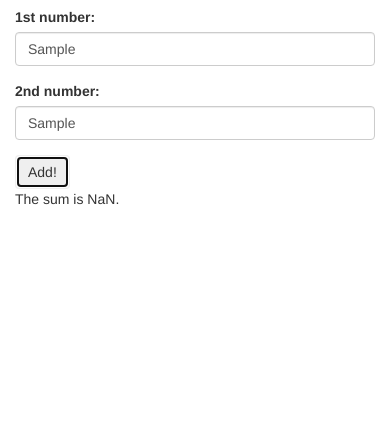
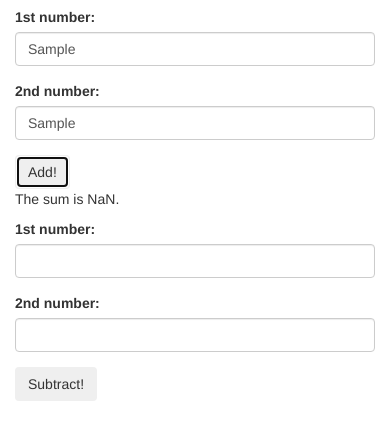
Before and after one commit to katyisgreaty/calculator, a plain HTML site: page index.html in a window 390 px wide. Both pictures are taken after typing "Sample", "Sample" into the empty fields and a click on the button "Add!". Shown: the part 63-502 px from the top of the page. Drawn offline with Linux system fonts and the light colour scheme.

Commit message:
add subtract function

```diff
--- a/index.html
+++ b/index.html
@@ -11,6 +11,8 @@
   <body>
     <div class="container">
       <h1>Calculator</h1>
+      <div class="row">
+        <div class="col-sm-3">
           <form id="add">
           <div class="form-group">
             <label for="add1">1st number:</label>
@@ -23,7 +25,26 @@
           <button type="submit" class="btn">Add!</button>
           </form>
           <div>
-        <p>The sum is <span class="output"></span>.</p>
+            <p class="one">The sum is <span class="sum"></span>.</p>
+          </div>
+        </div>
+        <div class="col-sm-3">
+          <form id="subtract">
+          <div class="form-group">
+            <label for="subtract1">1st number:</label>
+            <input id="subtract1" class="form-control" type="text">
+          </div>
+          <div class="form-group">
+            <label for="subtract2">2nd number:</label>
+            <input id="subtract2" class="form-control" type="text">
+          </div>
+          <button type="submit" class="btn">Subtract!</button>
+          </form>
+          <div>
+            <p class="two">The difference is <span class="difference"></span>.</p>
+          </div>
+        </div>
+
       </div>
     </div>
   </body>
--- a/js/scripts.js
+++ b/js/scripts.js
@@ -21,8 +21,18 @@ $(document).ready(function() {
     var number1 = parseFloat($("#add1").val());
     var number2 = parseFloat($("#add2").val());
     var result = add(number1,number2);
-    $("p").show();
-    $(".output").text(result);
+    $("p.one").show();
+    $(".sum").text(result);
+  });
+  debugger
+  $("form#subtract").submit(function(event) {
+    event.preventDefault();
+    var number1 = parseFloat($("#subtract1").val());
+    var number2 = parseFloat($("#subtract2").val());
+    var result = subtract(number1, number2);
+    $("p.two").show();
+    $(".difference").text(result);
+
   });
 
 });
```
Lines whose indentation alone changed are shown as unchanged.
